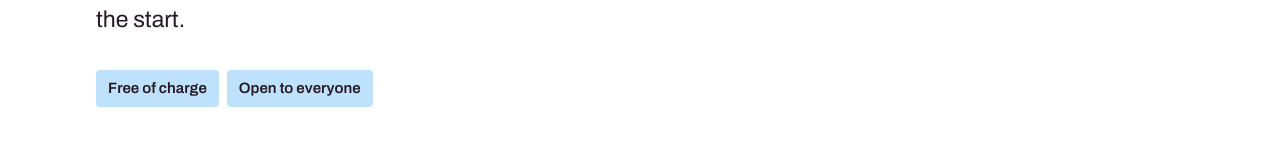
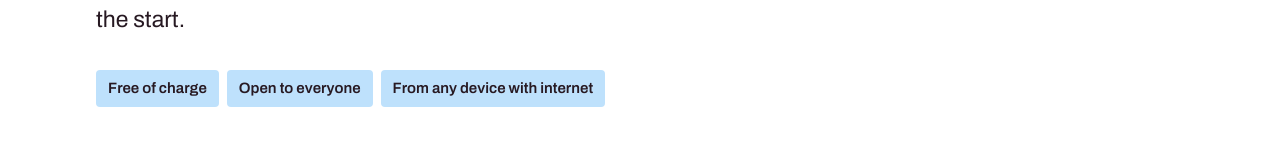
Before and after one commit to adrianomaringolo/morada-espirita-website, a Next.js app: page /en/gospel-online in a window 1280 px wide. Shown: the part 300-460 px from the top of the page. Built offline with nearby package versions, Linux system fonts and the light colour scheme; no server answers.

Commit message:
feat(gospel-online): selo "de qualquer dispositivo com internet"
Terceiro selo no cabeçalho, ao lado de "Gratuito" e "Aberto a qualquer
pessoa" — deixa explícito que não é preciso nenhum aparelho ou app
específico para assistir.

```diff
--- a/src/components/pages/gospel-online.tsx
+++ b/src/components/pages/gospel-online.tsx
@@ -32,6 +32,9 @@ export function GospelOnlinePage({ locale }: { locale: Locale }) {
           </li>
           <li>
             <Pill>{t.common.openToAll}</Pill>
+          </li>
+          <li>
+            <Pill>{t.gospelOnline.anyDevicePill}</Pill>
           </li>
         </ul>
       </PageHeader>
--- a/src/i18n/dictionaries/en.ts
+++ b/src/i18n/dictionaries/en.ts
@@ -452,6 +452,7 @@ export const en: Dictionary = {
       "Online Gospel of Morada Espírita Professor Lairi Hans, streamed at the same time as the house's prayers in Campinas. Video available for 30 minutes.",
     heading: "Gospel online",
     lead: "The Morada's Gospel, streamed at the same time as the prayers held at the house. The video stays available for 30 minutes from the start.",
+    anyDevicePill: "From any device with internet",
 
     scheduleHeading: "When",
     scheduleNote:
--- a/src/i18n/dictionaries/pt.ts
+++ b/src/i18n/dictionaries/pt.ts
@@ -451,6 +451,7 @@ export const pt = {
       "Evangelho online da Morada Espírita Professor Lairi Hans, transmitido no mesmo horário das preces em Campinas. Vídeo disponível por 30 minutos.",
     heading: "Evangelho online",
     lead: "O Evangelho da Morada, no mesmo horário das preces feitas na casa. O vídeo fica disponível por 30 minutos a partir do início.",
+    anyDevicePill: "De qualquer dispositivo com internet",
 
     scheduleHeading: "Quando",
     scheduleNote:
```
